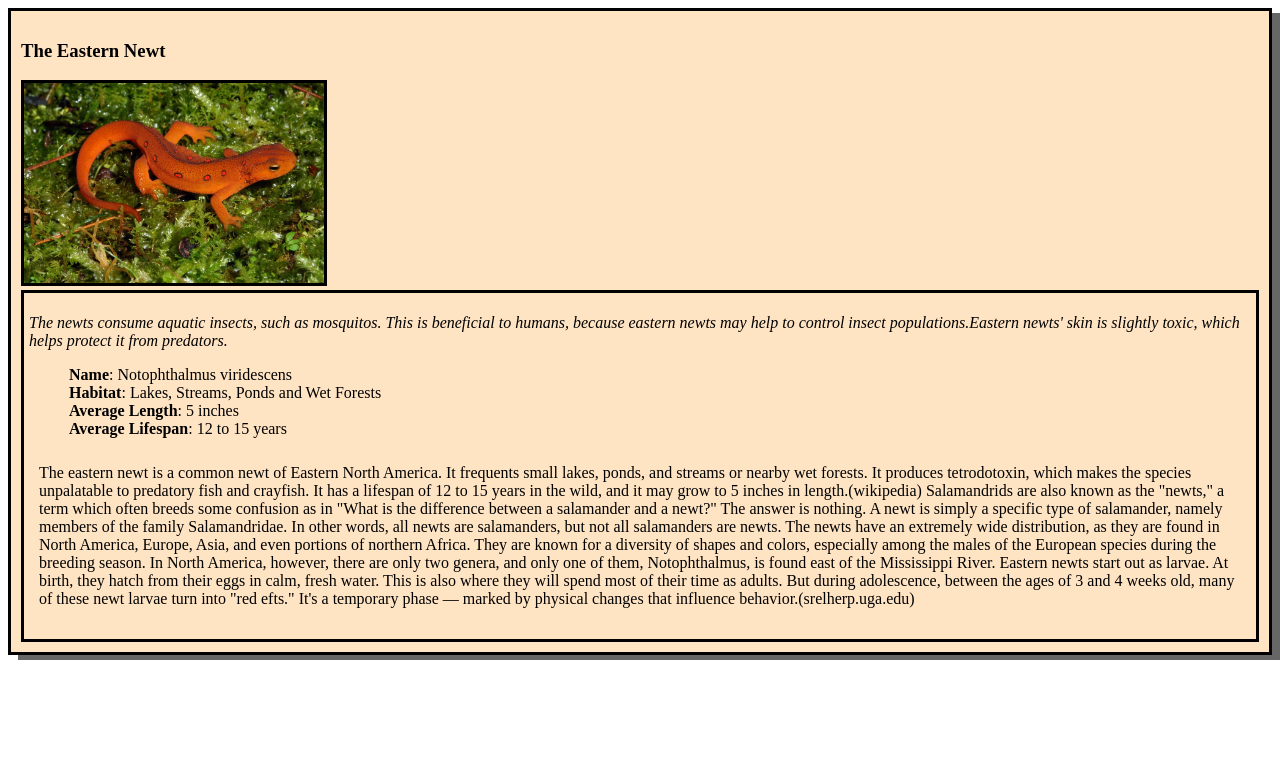
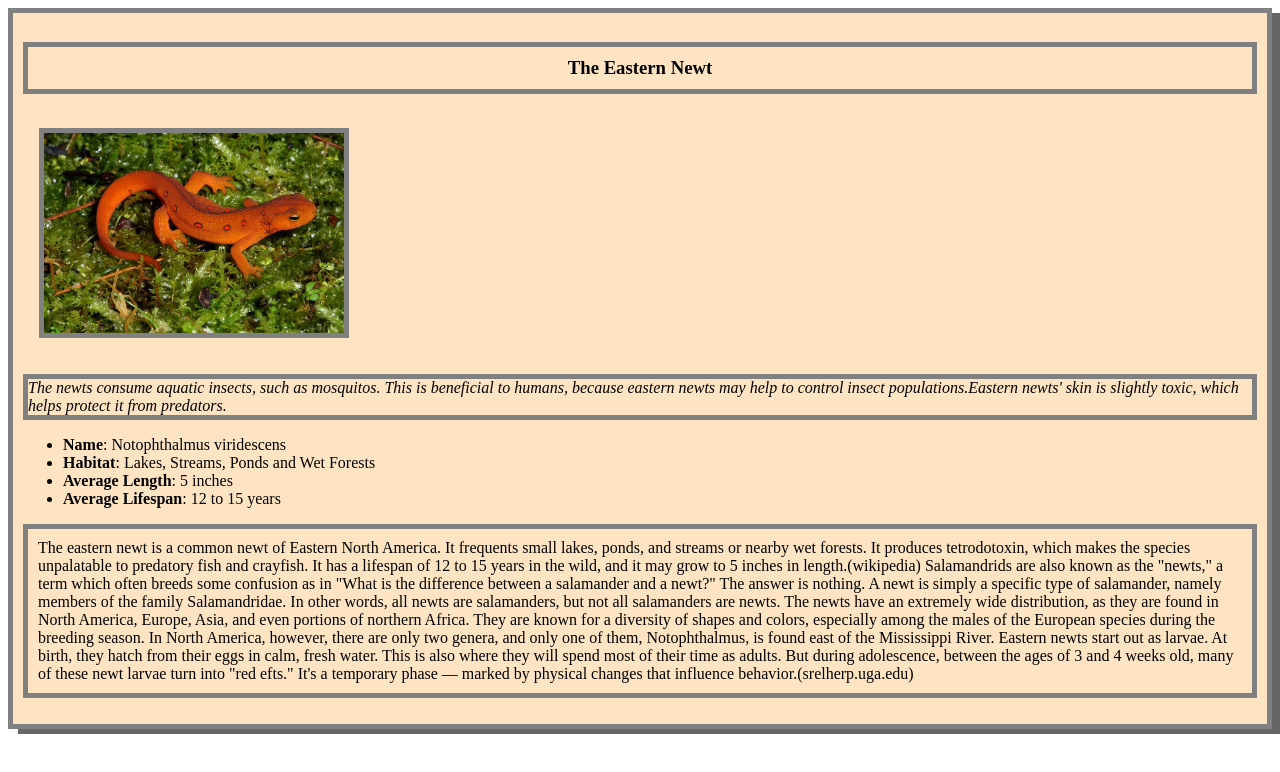
Before and after one commit to ChinweCodes/Frontend-Web-Development-Fundamentals-Nanodegree-Program, a plain HTML site: page Animal-Trading-Cards/card.html in a window 1280 px wide. Drawn offline with Linux system fonts and the light colour scheme.

Commit message:
Animal card updated/completed

```diff
--- a/Animal-Trading-Cards/style.css
+++ b/Animal-Trading-Cards/style.css
@@ -1,13 +1,22 @@
+/* add your CSS here */
 #container {
-    border-style: solid;
+    border: 5px solid gray;
     background-color: bisque;
     padding: 10px;
     box-shadow: 10px 5px #666;
+}
+
+img {
+    width: 300px;
+  	height: 200px;
+    margin: 1em;
+    border: 5px solid gray;
 
 }
 
 #Interesting-Facts {
     font-style: italic;
+  	border: 5px solid gray;
 
 }
 
@@ -15,23 +24,19 @@ span {
     font-weight: bold;
 }
 
-#animal-list{
+h3 {
+  padding: 10px;
+  text-align: center;
+  border: 5px solid gray;
+}
+
+#remove-dot{
    list-style-type: none;
 }
 
 
-img {
-    width: 300px;
-    border-style: solid;
-}
-
-.animal-information {
-    border-style: solid;
-    padding: 5px;
-
-}
-#animal-description{
+#animal-description {
     padding: 10px;
     font-style: normal;
-
+	border: 5px solid gray;
 }
```
